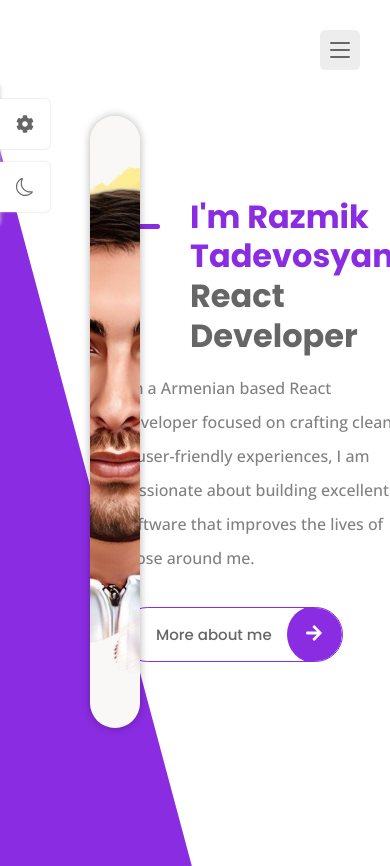
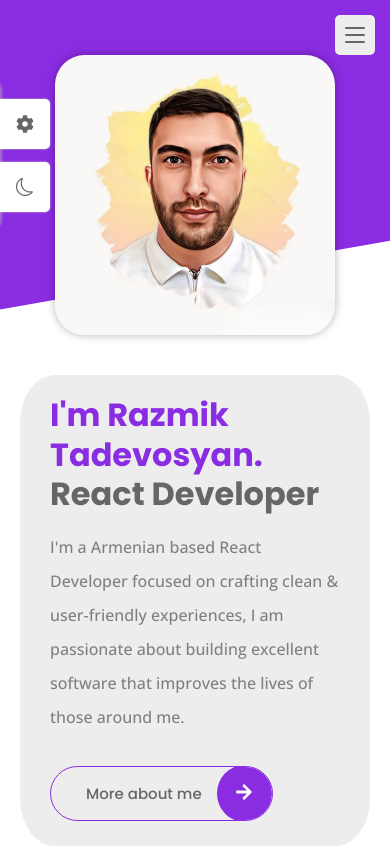
Before and after one commit to tadeosyan/portfolio, a React (Vite) app: page / in a window 390 px wide. Before the commit the page ends 844 px from the top, so only its background shows below. Built offline with nearby package versions, Linux system fonts and the light colour scheme.

Commit message:
feat: useScroll hook and responsive view for home

```diff
--- a/src/App.css
+++ b/src/App.css
@@ -183,14 +183,16 @@ img {
   width: 10px;
 }
 
-/* Scrollbar Track */
-::-webkit-scrollbar-track {
-  box-shadow: inset 0 0 3px #ccc;
-  border-radius: 10px;
-}
-
 /* Scrollbar Handle */
 ::-webkit-scrollbar-thumb {
   background: var(--first-color);
   border-radius: 10px;
 }
+
+/* Media Queries  */
+
+@media screen and (max-width: 765px) {
+  .grid {
+    gap: 5px;
+  }
+}
--- a/src/components/Navbar/Navbar.module.css
+++ b/src/components/Navbar/Navbar.module.css
@@ -41,8 +41,8 @@
 
 .navToggle {
   position: fixed;
-  top: 30px;
-  right: 30px;
+  top: 15px;
+  right: 15px;
   width: 40px;
   height: 40px;
   border-radius: 5px;
--- a/src/components/Navbar/index.tsx
+++ b/src/components/Navbar/index.tsx
@@ -2,9 +2,22 @@ import { useState } from 'react';
 import { NavLink } from 'react-router-dom';
 import styled from './Navbar.module.css';
 import { links } from 'data/data';
+import { useScrollLock } from 'hooks';
 
 export const Navbar = () => {
   const [showMenu, setShowMenu] = useState(false);
+  const { lockScroll, unlockScroll } = useScrollLock();
+
+  const hideMenu = () => {
+    showMenu && unlockScroll();
+    setShowMenu(!showMenu);
+  };
+
+  const toggleMenu = () => {
+    showMenu && unlockScroll();
+    !showMenu && lockScroll();
+    setShowMenu(!showMenu);
+  };
 
   return (
     <nav className={styled.nav}>
@@ -26,7 +39,7 @@ export const Navbar = () => {
                       ? `${styled.navLink} ${styled.activeNav}`
                       : styled.navLink
                   }
-                  onClick={() => setShowMenu(!showMenu)}
+                  onClick={hideMenu}
                 >
                   {icon}
                   <h3 className={styled.navName}>{name}</h3>
@@ -43,7 +56,7 @@ export const Navbar = () => {
             ? `${styled.navToggle} ${styled.animateToggle}`
             : styled.navToggle
         }
-        onClick={() => setShowMenu(!showMenu)}
+        onClick={toggleMenu}
       >
         <span></span>
         <span></span>
--- a/src/components/Themes/Themes.module.css
+++ b/src/components/Themes/Themes.module.css
@@ -6,7 +6,7 @@
   width: 220px;
   padding: 15px;
   box-shadow: 0 0 4px hsl(0, 0%, 80%);
-  z-index: 10;
+  z-index: 4;
   transform: translateX(-100%);
   transition: all 0.3s ease;
 }
--- /dev/null
+++ b/src/hooks/index.ts
@@ -0,0 +1 @@
+export * from './useScrollLock'
--- /dev/null
+++ b/src/hooks/useScrollLock.ts
@@ -0,0 +1,16 @@
+import { useCallback } from 'react';
+
+export const useScrollLock = () => {
+    const lockScroll = useCallback(() => {
+        document.body.style.overflow = 'hidden';
+    }, [])
+
+    const unlockScroll = useCallback(() => {
+        document.body.style.overflow = '';
+    }, []);
+
+    return {
+        lockScroll,
+        unlockScroll
+    };
+}
--- a/src/pages/home/Home.module.css
+++ b/src/pages/home/Home.module.css
@@ -17,7 +17,7 @@
 .homeData {
   max-width: 600px;
   margin-inline: auto;
-  padding-top: 20px;
+  margin-top: 20px;
 }
 
 .homeTitle {
@@ -56,3 +56,41 @@
   left: -83%;
   transform: rotate(-15deg);
 }
+
+/* Media Queries  */
+
+@media (max-width: 765px) {
+  .home {
+    padding: 20px;
+    grid-template-columns: 1fr;
+    height: auto;
+    place-items: center;
+  }
+
+  .homeImg {
+    margin-left: 0px;
+  }
+
+  .homeData {
+    background-color: var(--container-color);
+    margin-top: 0px;
+    padding: 20px 30px;
+    border-radius: 10%;
+  }
+
+  .homeTitle {
+    padding-left: 0px;
+    display: block;
+  }
+
+  .homeTitle::before {
+    content: none;
+  }
+
+  .colorBlock {
+    top: -90%;
+    left: -10%;
+    transform: rotate(80deg);
+    z-index: -1;
+  }
+}
```
